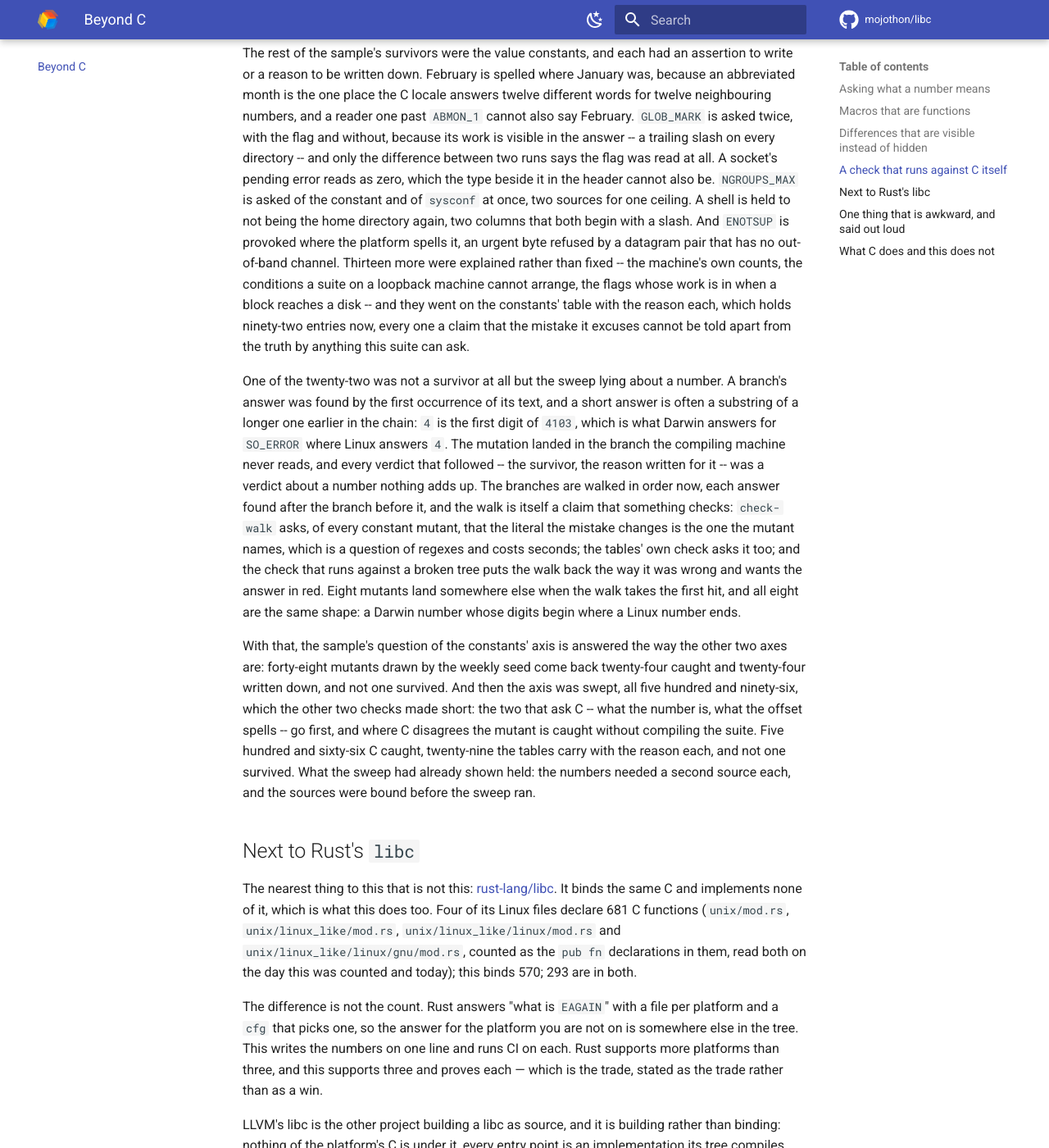
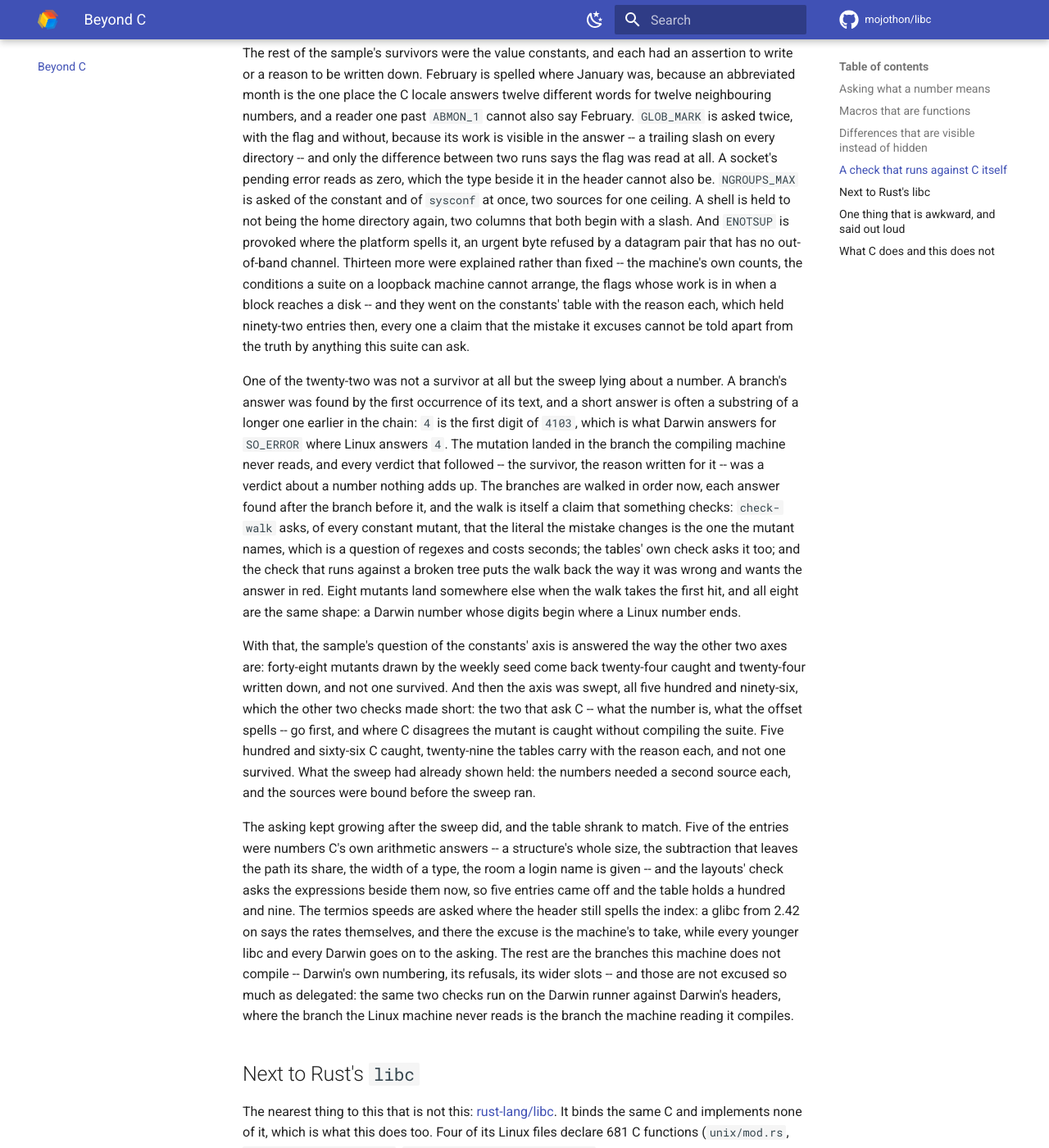
Before and after one commit to mojothon/libc, an MkDocs documentation site: the page built from docs/beyond-c.md, in a window 1280 px wide and 1400 px high, scrolled down 18539 px. Shown: the whole window at 82% size. Built offline with MkDocs 1.6.1 and Material for MkDocs 9.7.7, drawn with Linux system fonts in a browser that asks for light colours; comment, search, counter and statistics services are not loaded.

Commit message:
docs: the table shrank as the asking grew, and the telling says so
The constants' telling ended at the sweep, with a table it described
as ninety-two entries "now" -- a number three rounds of work behind.
The arc is written out now: five entries answered by C's own
arithmetic, the termios speeds asked where the header still spells
the index and excused only where it does not, and the Darwin branches
named for what they are -- delegated to the same two checks on the
runner that compiles them, not excused.

```diff
--- a/docs/beyond-c.md
+++ b/docs/beyond-c.md
@@ -928,8 +928,8 @@ it, an urgent byte refused by a datagram pair that has no out-of-band
 channel. Thirteen more were explained rather than fixed -- the machine's
 own counts, the conditions a suite on a loopback machine cannot arrange,
 the flags whose work is in when a block reaches a disk -- and they went on
-the constants' table with the reason each, which holds ninety-two entries
-now, every one a claim that the mistake it excuses cannot be told apart
+the constants' table with the reason each, which held ninety-two entries
+then, every one a claim that the mistake it excuses cannot be told apart
 from the truth by anything this suite can ask.
 
 One of the twenty-two was not a survivor at all but the sweep lying about
@@ -959,6 +959,21 @@ mutant is caught without compiling the suite. Five hundred and sixty-six
 C caught, twenty-nine the tables carry with the reason each, and not one
 survived. What the sweep had already shown held: the numbers needed a
 second source each, and the sources were bound before the sweep ran.
+
+The asking kept growing after the sweep did, and the table shrank to
+match. Five of the entries were numbers C's own arithmetic answers -- a
+structure's whole size, the subtraction that leaves the path its share,
+the width of a type, the room a login name is given -- and the layouts'
+check asks the expressions beside them now, so five entries came off and
+the table holds a hundred and nine. The termios speeds are asked where
+the header still spells the index: a glibc from 2.42 on says the rates
+themselves, and there the excuse is the machine's to take, while every
+younger libc and every Darwin goes on to the asking. The rest are the
+branches this machine does not compile -- Darwin's own numbering, its
+refusals, its wider slots -- and those are not excused so much as
+delegated: the same two checks run on the Darwin runner against Darwin's
+headers, where the branch the Linux machine never reads is the branch
+the machine reading it compiles.
 
 ## Next to Rust's `libc`
 
```
